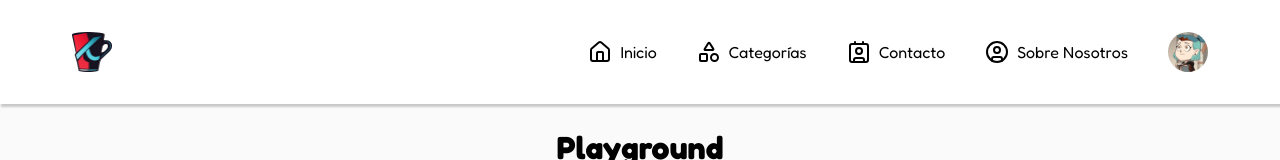
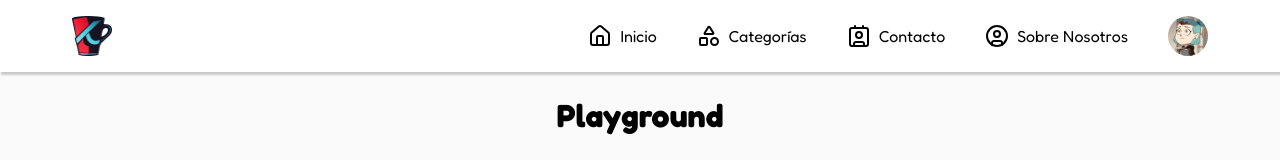
Before and after one commit to joseeduardohg/sublicup, a Next.js app: page /playground in a window 1280 px wide. Shown: the top 160 px of the page. Built offline with nearby package versions, Linux system fonts and the light colour scheme.

Commit message:
Fix padding in header

```diff
--- a/src/components/header/header.module.css
+++ b/src/components/header/header.module.css
@@ -2,7 +2,7 @@
   display: flex;
   justify-content: space-between;
   align-items: center;
-  padding: 1.5rem 4.5rem;
+  padding: 0.5rem 4.5rem;
   width: 100vw;
   background-color: var(--surface);
   box-shadow: 2px 2px 2px 1px rgba(0, 0, 0, 0.2);
```
